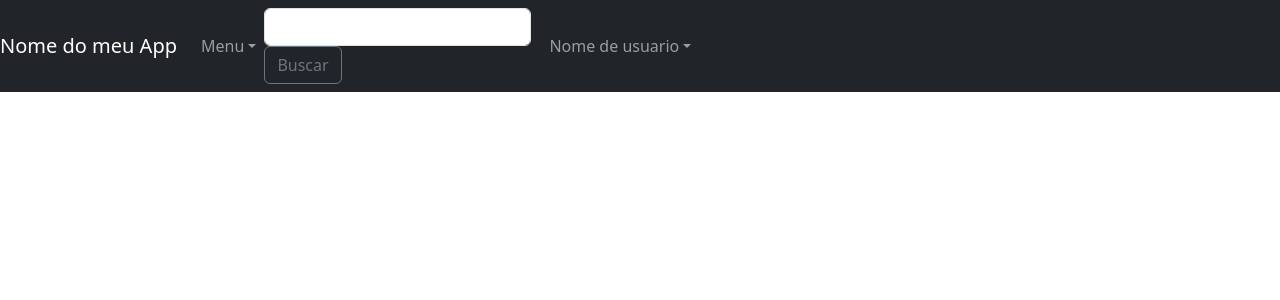
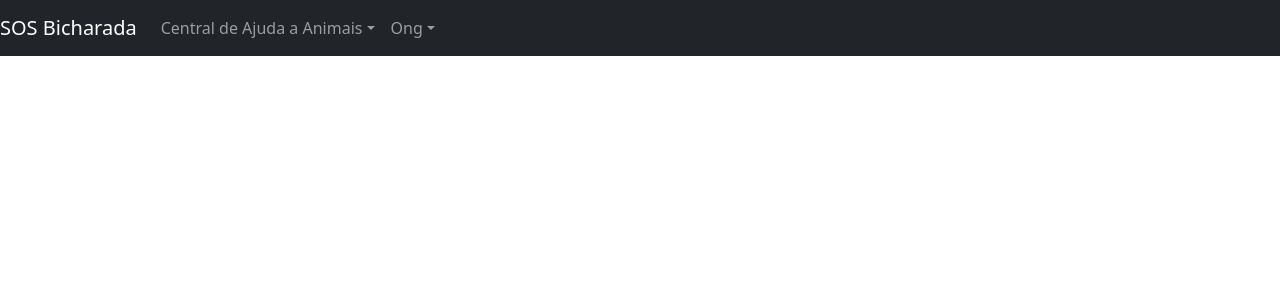
Before and after one commit to anleaes/2023-02-UDWMJ-GRUPO-07, a Django app: page / in a window 1280 px wide. Shown: the top 300 px of the page. Run offline with Django 4.2, Linux system fonts and the light colour scheme; some libraries are stand-ins or nearby versions.

Commit message:
ajustei base html

```diff
--- a/projetoapp/templates/base.html
+++ b/projetoapp/templates/base.html
@@ -8,42 +8,34 @@
     <meta name="viewport" content="width=device-width, initial-scale=1.0">
     <link rel="stylesheet" href="{% static 'css/jquery-ui.css' %}">
     <link rel="stylesheet" href="{% static 'css/bootstrap.min.css' %}">
-    <title>{% block title %}Nome do meu App{% endblock title %}</title>
+    <title>{% block title %}SOS Bicharada Home{% endblock title %}</title>
 </head>
 <body>
  <!-- INICIO: Bloco do Bootstrap a ser incluido -->
  <nav class="navbar navbar-expand-lg navbar-dark bg-dark">
-    <a class="navbar-brand" href="/">Nome do meu App</a>
+    <a class="navbar-brand" href="/">SOS Bicharada</a>
     <button class="navbar-toggler" type="button" data-toggle="collapse" data-target="#navbarsExample05" aria-controls="navbarsExample05" aria-expanded="false" aria-label="Toggle navigation">
         <span class="navbar-toggler-icon"></span>
     </button>
     <div class="collapse navbar-collapse" id="navbarsExample05">
         <ul class="navbar-nav mr-auto">
             <li class="nav-item dropdown">
-                <a class="nav-link dropdown-toggle" href="#" id="dropdown05" data-toggle="dropdown" aria-haspopup="true" aria-expanded="false">Menu</a>
+                <a class="nav-link dropdown-toggle" href="#" id="dropdown05" data-toggle="dropdown" aria-haspopup="true" aria-expanded="false">Central de Ajuda a Animais</a>
                 <div class="dropdown-menu" aria-labelledby="dropdown05">
-                    <a class="dropdown-item" href="#">Clientes</a>
-                    <a class="dropdown-item" href="#">Pedidos</a>
-                    <a class="dropdown-item" href="#">Produtos</a>
-                    <a class="dropdown-item" href="#">Categorias</a>
-                    <a class="dropdown-item" href="#">Redes Sociais</a>
+                    <a class="dropdown-item" href="#">Quero Adotar</a>
+                    <a class="dropdown-item" href="#">Quero Doar</a>
+                    <a class="dropdown-item" href="#">Atendimento Veterinário</a>
+                </div>
+            </li>
+
+            <li class="nav-item dropdown">
+                <a class="nav-link dropdown-toggle" href="#" id="dropdown05" data-toggle="dropdown" aria-haspopup="true" aria-expanded="false">Ong</a>
+                <div class="dropdown-menu" aria-labelledby="dropdown05">
+                    <a class="dropdown-item" href="#">Cadastrar Ong</a>
+                    <a class="dropdown-item" href="#">Lista de Ongs</a>
                 </div>
             </li>
         </ul>
-        <form action="#" method="GET" class="form-inline my-2 my-md-0" style="margin-right: 10px">
-            <input class="form-control" name="query" type="text" aria-label="Buscar" style="margin-right: 10px">
-            <button class="btn btn-outline-secondary my-2 my-sm-0" type="submit">Buscar</button>
-        </form>
-            <ul class="navbar-nav">
-                <li class="nav-item dropdown">
-                    <a class="nav-link dropdown-toggle" href="#" id="dropdown05" data-toggle="dropdown" aria-haspopup="true" aria-expanded="false">Nome de usuario</a>
-                    <div class="dropdown-menu" aria-labelledby="dropdown05">
-                        <a class="dropdown-item" href="#">Trocar senha</a>
-                        <a class="dropdown-item" href="#">Conta</a>
-                        <a class="dropdown-item" href="#">Sair</a>
-                    </div>
-                </li>
-            </ul>
     </div>
 </nav>
 <!-- FIM: Bloco do Bootstrap a ser incluido -->
```
Also changed, not shown: 1 other file.
